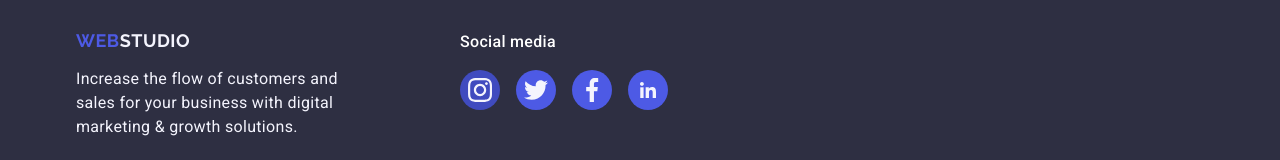
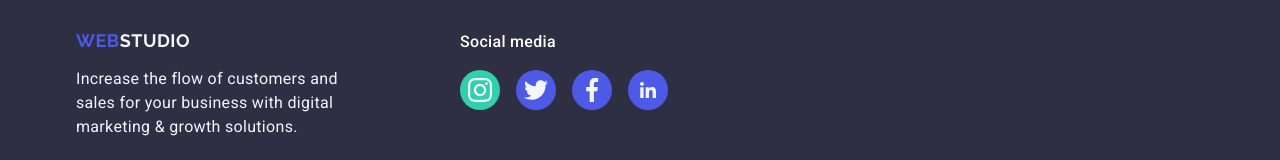
Before and after one commit to daryatsitova/goit-markup-hw-04, a plain HTML site: page index.html in a window 1280 px wide. In both pictures the pointer is over the link 480 px from the left and 3321 px from the top of the page. Shown: the part 3232-3392 px from the top of the page. Drawn offline with nearby package versions, Linux system fonts and the light colour scheme.

Commit message:
footer icons hover

```diff
--- a/css/styles.css
+++ b/css/styles.css
@@ -440,3 +440,7 @@ button {
     gap: 16px;
     margin-top: 16px;
 }
+
+.wrap-footer-icons .social-icon-link:hover {
+    background-color: #31D0AA;
+}
```
